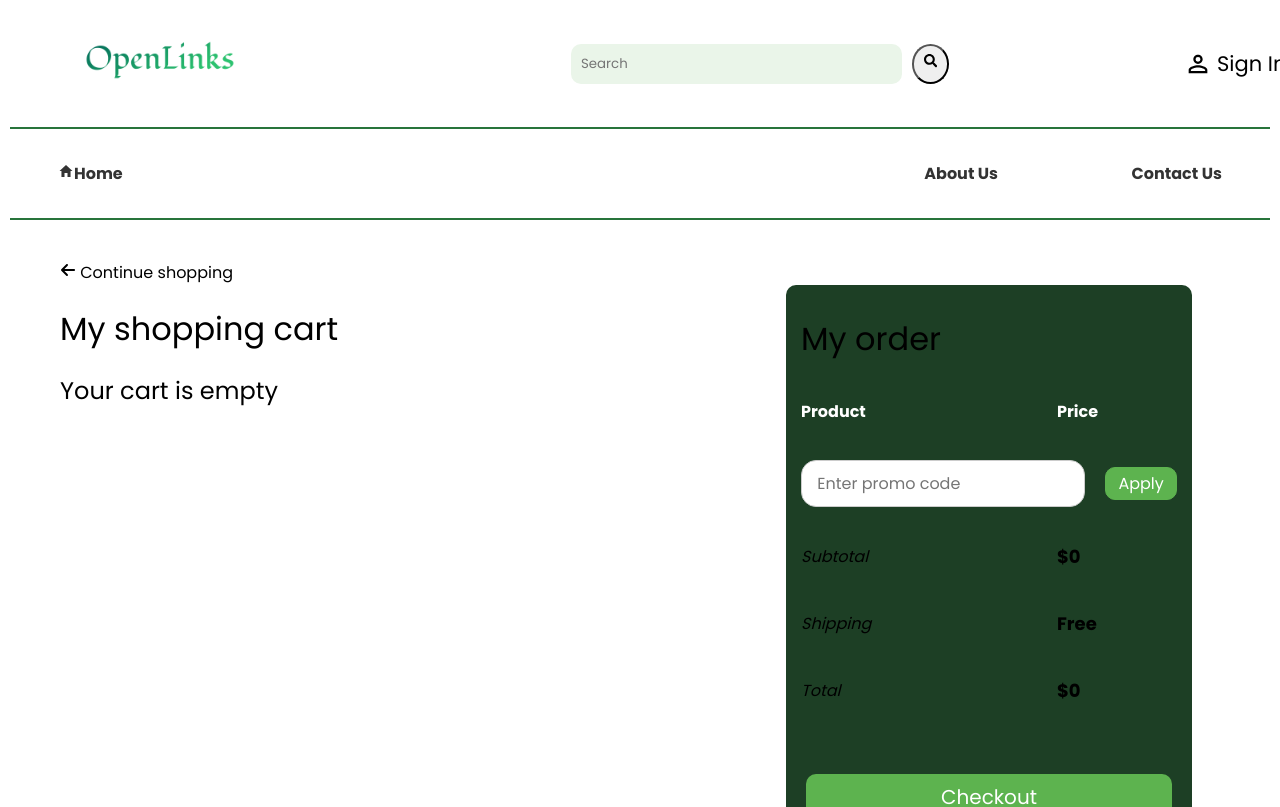
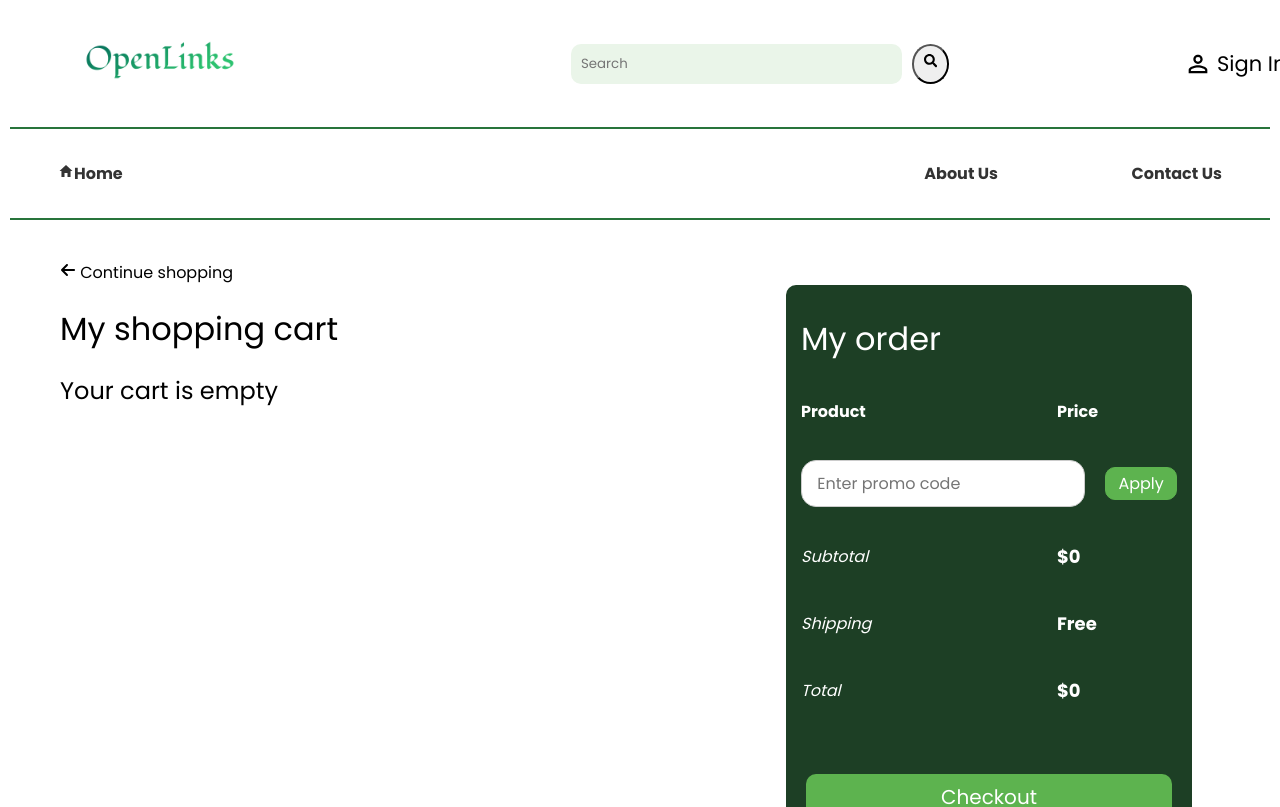
Before and after one commit to Gahbriehel/openlinks, a React (Create React App) app in the folder openlinks/: page /cart in a window 1280 px wide. Shown: the top 807 px of the page. Built offline with nearby package versions, Linux system fonts and the light colour scheme.

Commit message:
feat: updated cart styles with new color variables for improved readability

```diff
--- a/openlinks/src/components/cart.css
+++ b/openlinks/src/components/cart.css
@@ -92,11 +92,9 @@
     width: 70px;
     padding: 0 15px;
     margin-right: 10px;
-    /* border: none; */
     border-radius: 15px;
     border-bottom: 1px solid var(--button-hover);
     background-color: var(--nav-bg-color);
-    color: var(--light-text);
 }
 
 
@@ -111,6 +109,7 @@
 
 .order_section h1 {
     margin-left: 15px;
+    color: var(--light-text-color);
 }
 
 
@@ -128,6 +127,7 @@
     text-align: left;
     font-size: 1rem;
     border: none;
+    color: var(--light-text-color);
 
 }
 
```
